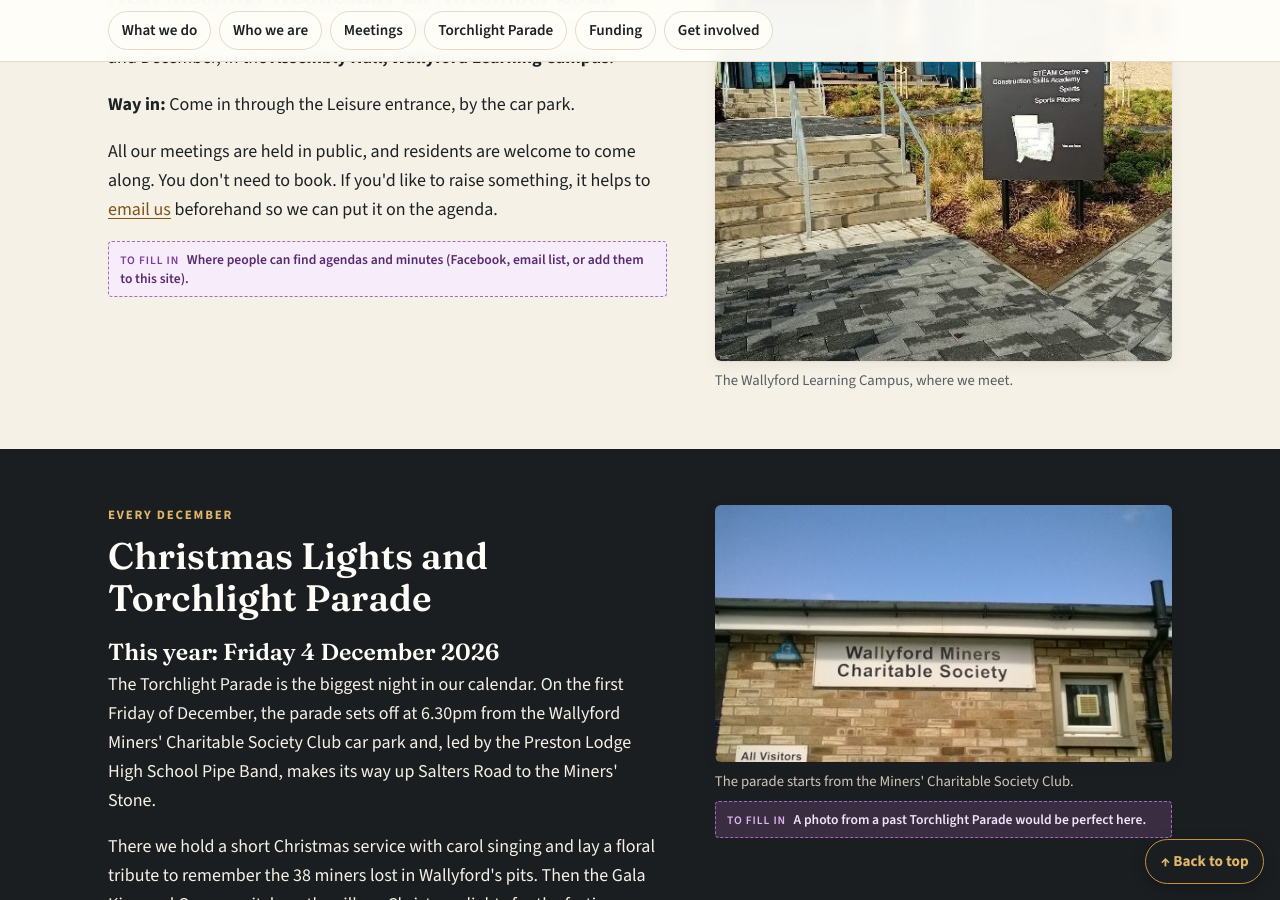
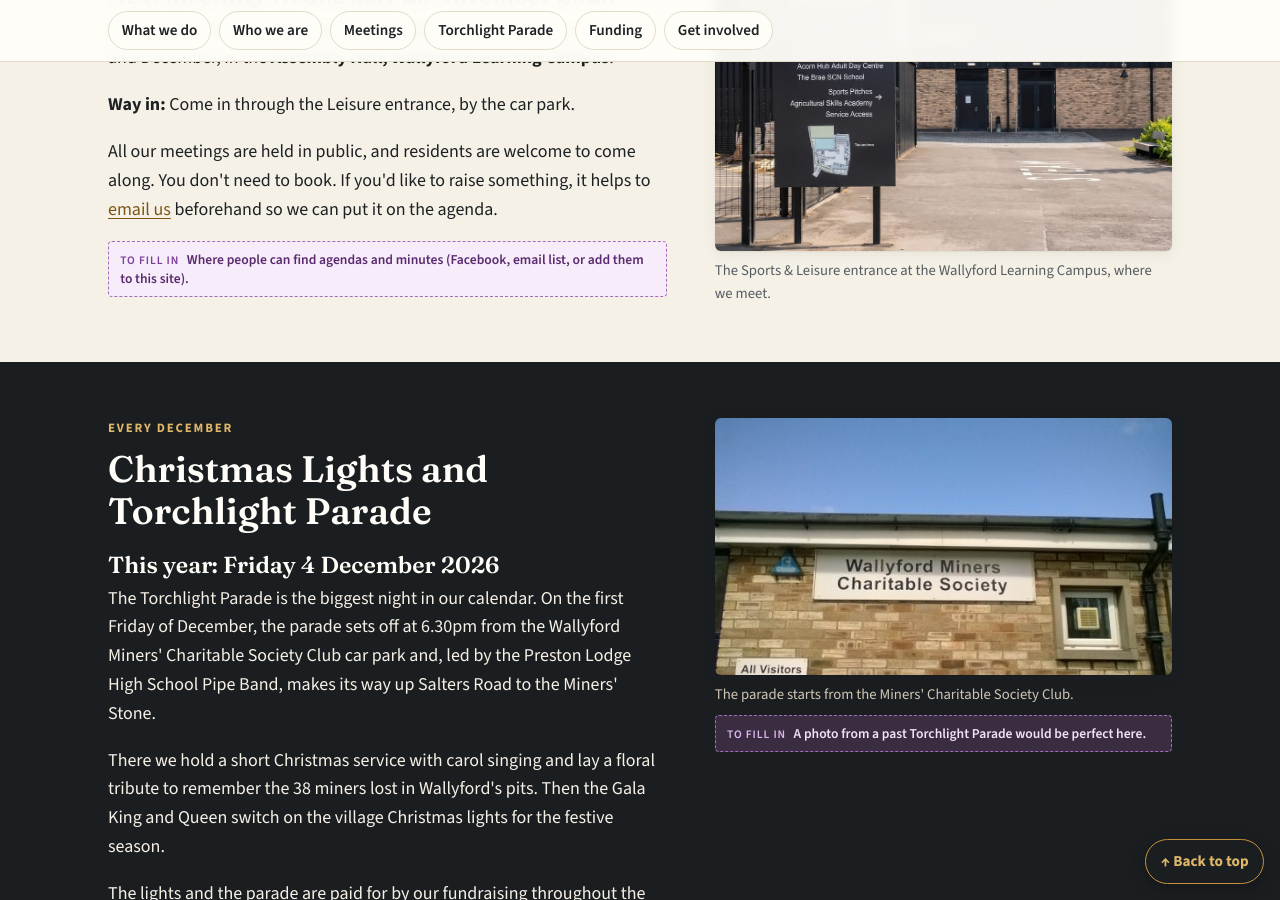
Before and after one commit to dochtie/wallyford-community-council, a Jekyll site: the page built from council.html, in a window 1280 px wide and 900 px high, scrolled down 2275 px. Built offline with Jekyll 4.4.1, drawn with Linux system fonts in a browser that asks for light colours.

Commit message:
Meetings: photo of the Sports & Leisure entrance
Replaces the Learning Campus photo in the Meetings section of The
Community Council page with a photo of the Sports & Leisure entrance,
matching the "Come in through the Leisure entrance" directions. Cropped
to the campus sign and entrance doors, 1000px wide, with the phone's
hidden photo data removed. The old photo is no longer used, so it's
deleted.

Co-Authored-By: Claude Opus 5.5 <noreply@anthropic.com>
Claude-Session: https://claude.ai/code/session_01AHWgmui6HjEdcAqmm8Qa69

```diff
--- a/council.html
+++ b/council.html
@@ -107,8 +107,8 @@ description: What Wallyford Community Council does, who we are, when we meet, th
       {% include review.html type="todo" text="Where people can find agendas and minutes (Facebook, email list, or add them to this site)." %}
     </div>
     <figure class="figure">
-      <img src="{{ '/assets/img/learning-campus.jpg' | relative_url }}" alt="Entrance to the Wallyford Learning Campus with a sign beside the steps" width="486" height="622" loading="lazy" style="max-height:440px;object-fit:cover">
-      <figcaption>The Wallyford Learning Campus, where we meet.</figcaption>
+      <img src="{{ '/assets/img/leisure-entrance.jpg' | relative_url }}" alt="The Sports and Leisure Entrance of the Wallyford Learning Campus, with the campus direction sign in front" width="1000" height="721" loading="lazy">
+      <figcaption>The Sports &amp; Leisure entrance at the Wallyford Learning Campus, where we meet.</figcaption>
     </figure>
   </div>
 </section>
```
Also changed, not shown: assets/img/learning-campus.jpg (deleted), assets/img/leisure-entrance.jpg (added).
